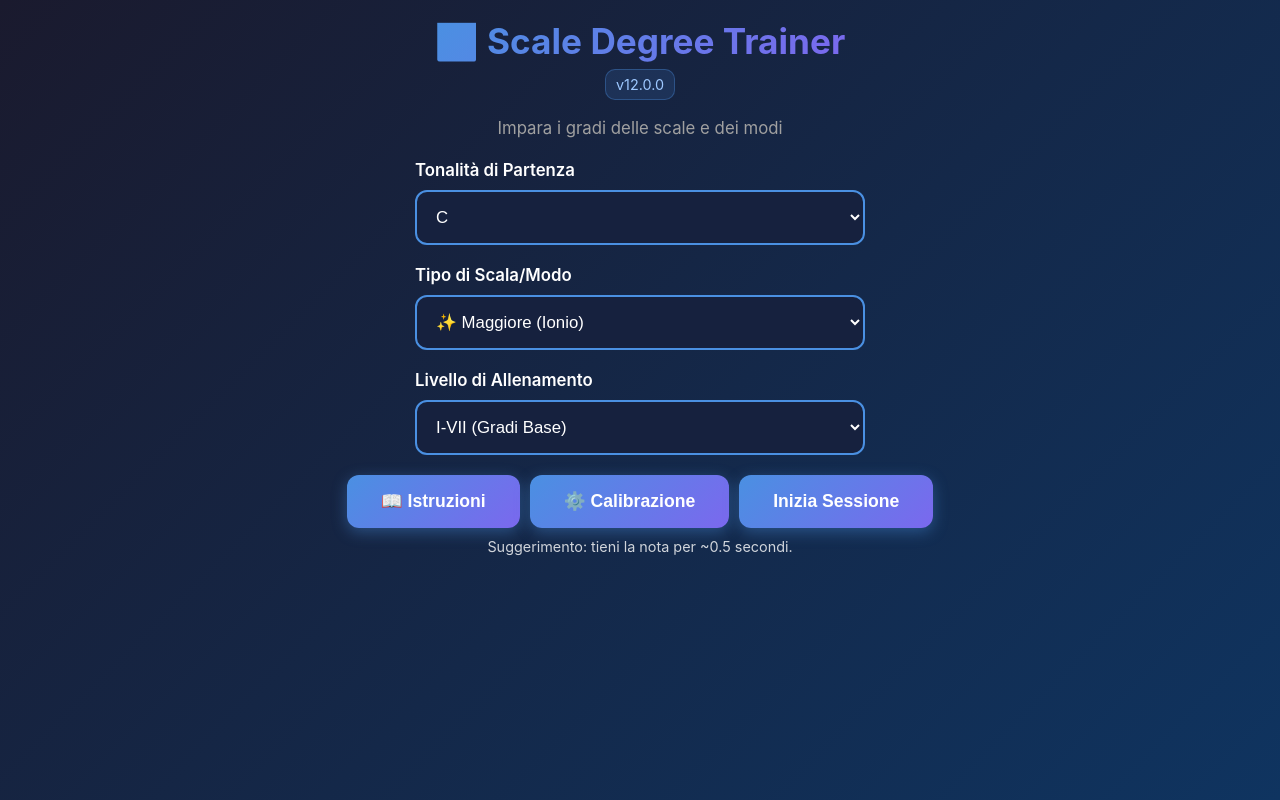
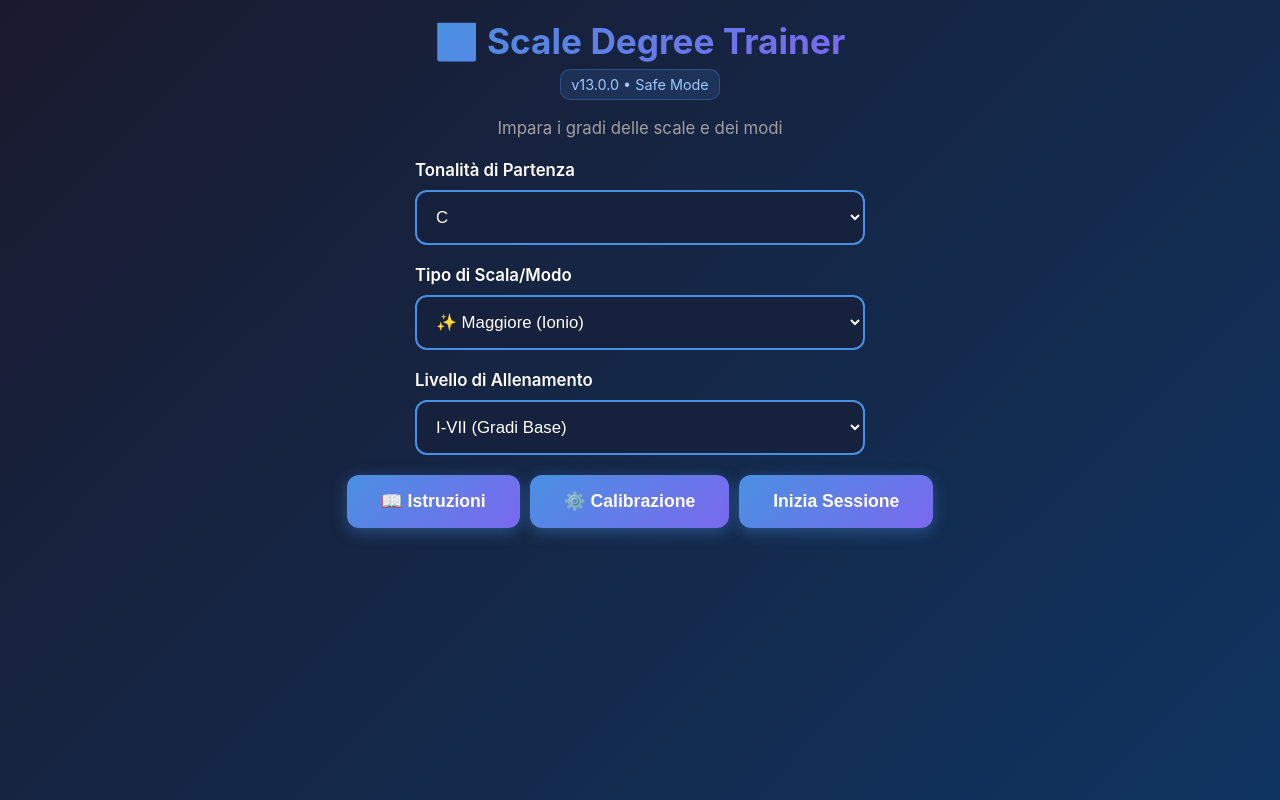
Before and after one commit to BoyCowLife/IntervalTrainer_V2, a plain HTML site: page index.html in a window 1280 px wide. Drawn offline with Linux system fonts and the light colour scheme.

Commit message:
Add files via upload

```diff
--- a/index.html
+++ b/index.html
@@ -6,8 +6,9 @@
 <meta name="apple-mobile-web-app-capable" content="yes">
 <meta name="apple-mobile-web-app-status-bar-style" content="black-translucent">
 <meta name="theme-color" content="#1a1a2e">
-<title>Scale Degree Trainer - v12.0.0</title>
+<title>Scale Degree Trainer - Jazz v13.0.0</title>
 <style>
+/* STILI ORIGINALI STABILI */
 *{margin:0;padding:0;box-sizing:border-box}
 :root{--primary-color:#4a90e2;--secondary-color:#7b68ee;--success-color:#4caf50;--error-color:#f44336;--bg-dark:#1a1a2e;--bg-card:#16213e;--text-primary:#fff;--text-secondary:#a0a0a0}
 body{font-family:-apple-system,BlinkMacSystemFont,'Segoe UI',Roboto,Oxygen,Ubuntu,Cantarell,sans-serif;background:linear-gradient(135deg,var(--bg-dark) 0%,#0f3460 100%);color:var(--text-primary);min-height:100vh;overflow-x:hidden;-webkit-font-smoothing:antialiased}
@@ -34,7 +35,7 @@ body{font-family:-apple-system,BlinkMacSystemFont,'Segoe UI',Roboto,Oxygen,Ubunt
 .btn-primary{padding:16px 34px;background:linear-gradient(135deg,var(--primary-color),var(--secondary-color));border:none;border-radius:12px;color:#fff;font-size:1.1rem;font-weight:600;cursor:pointer;transition:.3s;box-shadow:0 4px 15px rgba(74,144,226,.4)}
 .btn-primary:hover{transform:translateY(-2px);box-shadow:0 6px 20px rgba(74,144,226,.6)}
 .btn-primary:active{transform:translateY(0)}
-.sensitivity-controls{width:100%;max-width:500px;background:var(--bg-card);padding:20px;border-radius:12px;margin:0 auto 10px;}
+.sensitivity-controls{width:100%;max-width:500px;background:var(--bg-card);padding:20px;border-radius:12px;margin:0 auto 20px;}
 .slider-group{margin-bottom:16px}
 .slider-label{display:flex;justify-content:space-between;margin-bottom:6px;font-size:.95rem;color:var(--text-secondary)}
 .slider-value{color:var(--primary-color);font-weight:700}
@@ -71,15 +72,14 @@ body{font-family:-apple-system,BlinkMacSystemFont,'Segoe UI',Roboto,Oxygen,Ubunt
 .small{font-size:.9rem;opacity:.8}
 @media (max-width:768px){#setupScreen h1{font-size:2rem}.degree-question{font-size:2.2rem}.score-breakdown{grid-template-columns:1fr}}
 .result-details strong { display: block; font-size: 2.6rem; line-height: 1.1; color: #ffffff; margin-bottom: 6px; }
+@media (max-width: 480px) { .result-details strong { font-size: 2.2rem; } }
 </style>
 </head>
 <body>
 <div class="container">
-  <div id="errorBox" style="display:none; position:fixed; top:0; left:0; width:100%; background:red; color:white; padding:20px; z-index:9999; text-align:center;"></div>
-
   <div id="setupScreen" class="screen active">
     <h1>🎹 Scale Degree Trainer</h1>
-    <div class="version-badge" id="versionBadge">v12.0.0</div>
+    <div class="version-badge" id="versionBadge">v13.0.0</div>
     <p class="subtitle">Impara i gradi delle scale e dei modi</p>
 
     <div class="setup-section">
@@ -115,9 +115,9 @@ body{font-family:-apple-system,BlinkMacSystemFont,'Segoe UI',Roboto,Oxygen,Ubunt
         </select>
     </div>
 
-    <div id="mobileWarning" class="info-box warning-box" style="display:none;max-width:450px;margin-bottom:20px;">
+    <div id="mobileWarning" class="info-box warning-box" style="display:none;max-width:420px;">
       <h3>⚠️ iPhone/iPad rilevato</h3>
-      <p>Apri **Calibrazione** e abbassa “Volume Minimo” se non rileva la frequenza.</p>
+      <p>Se non compare la frequenza: apri <em>Calibrazione</em>, abbassa “Volume Minimo” o avvicina il microfono.</p>
     </div>
 
     <div style="display:flex; gap:10px; flex-wrap:wrap; justify-content:center;">
@@ -125,7 +125,6 @@ body{font-family:-apple-system,BlinkMacSystemFont,'Segoe UI',Roboto,Oxygen,Ubunt
       <button class="btn-primary" id="calibrationBtn">⚙️ Calibrazione</button>
       <button class="btn-primary" id="startBtn">Inizia Sessione</button>
     </div>
-    <div class="small" style="margin-top:10px;">Suggerimento: tieni la nota per ~0.5 secondi.</div>
   </div>
 
   <div id="instructionsScreen" class="screen">
@@ -182,37 +181,31 @@ body{font-family:-apple-system,BlinkMacSystemFont,'Segoe UI',Roboto,Oxygen,Ubunt
 </div>
 
 <script>
-// CATTURA GLOBALE ERRORI
-window.onerror = function(message, source, lineno, colno, error) {
-    const box = document.getElementById('errorBox');
-    box.style.display = 'block';
-    box.innerHTML += `ERRORE: ${message} at line ${lineno}<br>`;
-};
-
-const APP_VERSION='v12.0.0';
+const APP_VERSION='v13.0.0';
 
 class IntervalTrainerApp{
   constructor(){
+    // LOGICA JAZZ (DATI)
     this.selectedKey='C'; this.selectedMode='MAGGIORE'; this.selectedDegrees='DIATONIC';
     this.currentKey='C'; this.currentMode='MAGGIORE';
-
     this.keys = ['C', 'G', 'D', 'A', 'E', 'B', 'F#', 'F', 'Bb', 'Eb', 'Ab', 'Db'];
     this.modes = { 'MAGGIORE': [0, 2, 4, 5, 7, 9, 11], 'MINORE NATURALE': [0, 2, 3, 5, 7, 8, 10], 'DORICO': [0, 2, 3, 5, 7, 9, 10], 'MISOLIDIO': [0, 2, 4, 5, 7, 9, 10], 'MINORE ARMONICA': [0, 2, 3, 5, 7, 8, 11] };
     this.degreeMap = { 'DIATONIC': {0:'I', 2:'II', 4:'III', 5:'IV', 7:'V', 9:'VI', 11:'VII'}, 'CHORD_TONES': {0:'I', 4:'III', 7:'V', 11:'VII'}, 'ALL_7TH': {0:'I', 2:'9', 4:'III', 5:'11', 7:'V', 9:'13', 11:'VII'}, 'CHROMATIC_ALTER': {0:'I', 1:'b9', 2:'9', 3:'#9', 4:'III', 5:'IV', 6:'b5/#11', 7:'V', 8:'#5/b13', 9:'VI', 10:'b7', 11:'VII'} };
     this.noteNames = ['C', 'C#', 'D', 'D#', 'E', 'F', 'F#', 'G', 'G#', 'A', 'A#', 'B'];
     this.noteToMidi = {}; this.initializeNoteMaps();
 
+    // STATO ORIGINALE v6.8.3
     this.currentQuestion=0; this.totalQuestions=30; this.correctAnswers=0;
     this.currentDegreeInterval=null; this.lastDegree=null;
     this.quizStartTime = 0; this.totalResponseTime = 0; this.questionStartTime = 0;
 
+    // MOTORE AUDIO ORIGINALE v6.8.3 (INTATTO)
     this.audioContext=null; this.stream=null;
     this.preGain=null; this.hp=null; this.lp=null; this.analyser=null; this.dataArray=null; this.scriptNode=null; this.muteNode=null;
     this.isListening=false;
     this.isIOS=/iPad|iPhone|iPod/.test(navigator.userAgent);
     this.useScriptNode=this.isIOS;
     const pv=document.getElementById('pathValue'); if(pv) pv.textContent=this.isIOS?'iOS-SPN':'desktop';
-
     this.volumeThreshold=0.015; this.requiredStableDetections=3; this.spikeMultiplier=1.4; this.cooldownPeriod=500;
     this.currentVolume=0; this.noteStabilityBuffer=[];
     this.warmupStartTime=null; this.warmupDuration=300;
@@ -238,58 +231,55 @@ class IntervalTrainerApp{
   saveCalibration(){ localStorage.setItem('SCT_VOLUME', this.volumeThreshold.toFixed(3)); localStorage.setItem('SCT_STABILITY', this.requiredStableDetections); localStorage.setItem('SCT_SPIKE', this.spikeMultiplier.toFixed(1)); localStorage.setItem('SCT_COOLDOWN', this.cooldownPeriod); alert('Salvato!'); this.backFromCalibration(); }
 
   initEventListeners(){
-    const qs=(id)=>document.getElementById(id);
-    qs('keySelect').addEventListener('change',e=>this.selectedKey=e.target.value);
-    qs('modeSelect').addEventListener('change',e=>this.selectedMode=e.target.value);
-    qs('degreeSelect').addEventListener('change',e=>this.selectedDegrees=e.target.value);
+    const qs=(id)=>{ const el=document.getElementById(id); if(!el) console.error('Missing ID:', id); return el; };
+    if(qs('keySelect')) qs('keySelect').addEventListener('change',e=>this.selectedKey=e.target.value);
+    if(qs('modeSelect')) qs('modeSelect').addEventListener('change',e=>this.selectedMode=e.target.value);
+    if(qs('degreeSelect')) qs('degreeSelect').addEventListener('change',e=>this.selectedDegrees=e.target.value);
 
-    qs('instructionsBtn').addEventListener('click',()=>this.show('instructionsScreen'));
-    qs('instrBackBtn').addEventListener('click',()=>this.show('setupScreen'));
-    qs('calibrationBtn').addEventListener('click',()=>this.openCalibration());
-    qs('saveCalibrationBtn').addEventListener('click',()=>this.saveCalibration());
-    qs('backFromCalibrationBtn').addEventListener('click', (e)=>{ e.preventDefault(); e.stopPropagation(); this.backFromCalibration(); });
+    if(qs('instructionsBtn')) qs('instructionsBtn').addEventListener('click',()=>this.show('instructionsScreen'));
+    if(qs('instrBackBtn')) qs('instrBackBtn').addEventListener('click',()=>this.show('setupScreen'));
+    if(qs('calibrationBtn')) qs('calibrationBtn').addEventListener('click',()=>this.openCalibration());
+    if(qs('saveCalibrationBtn')) qs('saveCalibrationBtn').addEventListener('click',()=>this.saveCalibration());
+    if(qs('backFromCalibrationBtn')) qs('backFromCalibrationBtn').addEventListener('click', async (e)=>{ e.preventDefault(); e.stopPropagation(); await this.backFromCalibration(); });
 
-    // FIX CRITICO: Avvio sincrono + audio asincrono senza await bloccante
-    qs('startBtn').addEventListener('click', ()=>{
-        this.show('quizScreen'); // Cambio pagina immediato
-        this.startQuiz(); // Poi avvio logica
-    });
+    // FIX CRASH: Check esistenza e avvio sincrono
+    if(qs('startBtn')) qs('startBtn').addEventListener('click',async ()=>{ this.show('quizScreen'); await this.startQuiz(); });
 
-    qs('stopQuizBtn').addEventListener('click',()=>this.stopQuiz());
-    qs('repeatQuizBtn').addEventListener('click',()=>this.restart(false));
-    qs('backToHomeBtn').addEventListener('click',()=>this.restart(true));
+    if(qs('stopQuizBtn')) qs('stopQuizBtn').addEventListener('click',()=>this.stopQuiz());
+    if(qs('repeatQuizBtn')) qs('repeatQuizBtn').addEventListener('click',()=>this.restart(false));
+    if(qs('backToHomeBtn')) qs('backToHomeBtn').addEventListener('click',()=>this.restart(true));
+
     document.body.addEventListener('touchend',async()=>{ if(this.audioContext && this.audioContext.state==='suspended'){ try{await this.audioContext.resume()}catch(_){ } } },{passive:true});
   }
 
   initSliders(){
-    const setVal=(id,val,fmt=v=>v)=>{document.getElementById(id).textContent=fmt(val)};
+    const setVal=(id,val,fmt=v=>v)=>{const el=document.getElementById(id); if(el) el.textContent=fmt(val)};
     const vol=document.getElementById('volumeSlider'), stab=document.getElementById('stabilitySlider'), spike=document.getElementById('spikeSlider'), cool=document.getElementById('cooldownSlider');
-    vol.addEventListener('input',e=>{const v=parseFloat(e.target.value); setVal('volumeValue',v,v=>v.toFixed(3)); this.volumeThreshold=v; });
-    stab.addEventListener('input',e=>{const v=parseInt(e.target.value); setVal('stabilityValue',v); this.requiredStableDetections=v; });
-    spike.addEventListener('input',e=>{const v=parseFloat(e.target.value); setVal('spikeValue',v,v=>v.toFixed(1)+'x'); this.spikeMultiplier=v; });
-    cool.addEventListener('input',e=>{const v=parseInt(e.target.value); setVal('cooldownValue',v); this.cooldownPeriod=v; });
-
+    if(vol) vol.addEventListener('input',e=>{const v=parseFloat(e.target.value); setVal('volumeValue',v,v=>v.toFixed(3)); this.volumeThreshold=v; });
+    if(stab) stab.addEventListener('input',e=>{const v=parseInt(e.target.value); setVal('stabilityValue',v); this.requiredStableDetections=v; });
+    if(spike) spike.addEventListener('input',e=>{const v=parseFloat(e.target.value); setVal('spikeValue',v,v=>v.toFixed(1)+'x'); this.spikeMultiplier=v; });
+    if(cool) cool.addEventListener('input',e=>{const v=parseInt(e.target.value); setVal('cooldownValue',v); this.cooldownPeriod=v; });
+    // Preset logic...
     const activatePreset=(volVal,stabVal,spikeVal,coolVal,presetId)=>{
-      vol.value=volVal; stab.value=stabVal; spike.value=spikeVal; cool.value=coolVal;
+      if(vol) vol.value=volVal; if(stab) stab.value=stabVal; if(spike) spike.value=spikeVal; if(cool) cool.value=coolVal;
       setVal('volumeValue',volVal,v=>v.toFixed(3)); setVal('stabilityValue',stabVal); setVal('spikeValue',spikeVal,v=>v.toFixed(1)+'x'); setVal('cooldownValue',coolVal);
       this.volumeThreshold=volVal; this.requiredStableDetections=stabVal; this.spikeMultiplier=spikeVal; this.cooldownPeriod=coolVal;
-      document.querySelectorAll('.btn-preset').forEach(b=>b.classList.remove('active')); document.getElementById(presetId).classList.add('active');
+      document.querySelectorAll('.btn-preset').forEach(b=>b.classList.remove('active'));
+      const btn = document.getElementById(presetId); if(btn) btn.classList.add('active');
     };
-
-    document.getElementById('presetDesktop').addEventListener('click',()=>activatePreset(0.015,3,1.4,500,'presetDesktop'));
-    document.getElementById('presetMobile').addEventListener('click',()=>activatePreset(0.05,4,1.8,700,'presetMobile'));
-    document.getElementById('presetCustom').addEventListener('click',()=>{ document.querySelectorAll('.btn-preset').forEach(b=>b.classList.remove('active')); document.getElementById('presetCustom').classList.add('active'); });
+    if(document.getElementById('presetDesktop')) document.getElementById('presetDesktop').addEventListener('click',()=>activatePreset(0.015,3,1.4,500,'presetDesktop'));
+    if(document.getElementById('presetMobile')) document.getElementById('presetMobile').addEventListener('click',()=>activatePreset(0.05,4,1.8,700,'presetMobile'));
+    if(document.getElementById('presetCustom')) document.getElementById('presetCustom').addEventListener('click',()=>{ document.querySelectorAll('.btn-preset').forEach(b=>b.classList.remove('active')); document.getElementById('presetCustom').classList.add('active'); });
 
     if (localStorage.getItem('SCT_VOLUME') === null) { activatePreset(0.015,3,1.4,500,'presetDesktop'); }
     else { activatePreset(this.volumeThreshold, this.requiredStableDetections, this.spikeMultiplier, this.cooldownPeriod, 'presetCustom'); }
   }
 
-  show(id){ ['setupScreen','instructionsScreen','calibrationScreen','quizScreen'].forEach(s=>{ const el=document.getElementById(s); if(s===id){ el.classList.add('active'); el.style.display='flex'; }else{ el.classList.remove('active'); el.style.display='none'; } }); }
+  show(id){ ['setupScreen','instructionsScreen','calibrationScreen','quizScreen'].forEach(s=>{ const el=document.getElementById(s); if(s===id){ if(el){el.classList.add('active'); el.style.display='flex';} }else{ if(el){el.classList.remove('active'); el.style.display='none';} } }); }
 
-  // --- CORE AUDIO (ORIGINALE V6.8.3 - INTATTO) ---
+  // --- MOTORE AUDIO v6.8.3 ---
   async ensureAudioContext(){ if(!this.audioContext){ this.audioContext=new (window.AudioContext||window.webkitAudioContext)({latencyHint:'interactive'}); } if(this.audioContext.state==='suspended'){ try{await this.audioContext.resume()}catch(_){ } } }
   async getStream(){ if(this.isIOS){ return navigator.mediaDevices.getUserMedia({audio:{echoCancellation:true,noiseSuppression:true,autoGainControl:true,channelCount:1,sampleRate:{ideal:48000}}}); }else{ return navigator.mediaDevices.getUserMedia({audio:{echoCancellation:false,noiseSuppression:false,autoGainControl:false,channelCount:1}}); } }
-
   async buildAudioChain(stream){
     await this.ensureAudioContext();
     this.preGain=this.audioContext.createGain(); this.preGain.gain.value=this.isIOS?6.0:1.0;
@@ -385,6 +375,7 @@ class IntervalTrainerApp{
     const n=Math.round(12*Math.log2(f/C0)); return names[((n%12)+12)%12];
   }
 
+  // --- LOGICA QUIZ NUOVA (v13) ---
   evaluateAnswer(detected){
     const responseTime = Date.now() - this.questionStartTime;
     this.totalResponseTime += responseTime;
@@ -418,7 +409,7 @@ class IntervalTrainerApp{
         this.currentQuestion++;
         if(this.currentQuestion<this.totalQuestions){ this.generateQuestion(); }
         else { this.showFinalScore(); }
-    }, 1800);
+    }, 1500);
   }
 
   showFinalScore(){
@@ -431,27 +422,14 @@ class IntervalTrainerApp{
     document.getElementById('averageTimeDisplay').textContent=avgTime.toFixed(1) + 's';
   }
 
-  async openCalibration(){ this.noteStabilityBuffer=[]; this.volumeHistory=[]; this.currentSilenceFrames=0; this.readyForNextNote=true; this.lastNoteTime=0; this.warmupStartTime=null; this.show('calibrationScreen'); await this.setupAudioForCalibration(); }
-  async setupAudioForCalibration(){ try{ const stream=await this.getStream(); this.stream=stream; await this.buildAudioChain(stream); this.isListening=true; this.warmupStartTime=Date.now(); if(!this.useScriptNode) this.detectCalibrationPitch(); }catch(err){ console.error('Mic error (calibration):',err); alert('Impossibile accedere al microfono.'); } }
-  saveCalibration(){ this.backFromCalibration(); }
-  async backFromCalibration(){
-    try{ this.isListening=false; if(this.stream){ this.stream.getTracks().forEach(t=>t.stop()); this.stream=null; } for(const n of [this.scriptNode,this.muteNode,this.lp,this.hp,this.preGain]){ try{ n && n.disconnect && n.disconnect(); }catch(_){} } this.scriptNode=this.muteNode=this.lp=this.hp=this.preGain=null; if(this.audioContext){ try{ await this.audioContext.close(); }catch(_){} this.audioContext=null; } }finally{ this.noteStabilityBuffer=[]; this.currentSilenceFrames=0; this.readyForNextNote=true; const n=document.getElementById('calibrationNote'); if(n) n.textContent='-'; this.show('setupScreen'); }
+  async startQuiz(){
+    this.quizStartTime = Date.now(); this.totalResponseTime = 0;
+    this.show('quizScreen');
+    await this.setupAudio();
+    this.generateQuestion();
   }
 
-  // FIX DEFINITIVO START
-  async startQuiz(){
-    this.quizStartTime = Date.now();
-    this.totalResponseTime = 0;
-    try {
-        await this.setupAudio();
-        this.generateQuestion();
-    } catch(e) {
-        console.error(e);
-        alert('Errore avvio: ' + e.message);
-    }
-  }
-
-  async setupAudio(){ try{ const stream=await this.getStream(); this.stream=stream; await this.buildAudioChain(stream); this.isListening=true; this.warmupStartTime=Date.now(); this.isCapturing=false; if(!this.useScriptNode) this.detectPitch(); }catch(err){ console.error('Mic error (quiz):',err); alert('Impossibile accedere al microfono.'); } }
+  async setupAudio(){ try{ const stream=await this.getStream(); this.stream=stream; await this.buildAudioChain(stream); this.isListening=true; this.warmupStartTime=Date.now(); this.isCapturing=false; if(!this.useScriptNode) this.detectPitch(); }catch(err){ console.error('Mic error (quiz):',err); alert('Errore microfono.'); } }
   stopQuiz(){ this.backFromCalibration(); }
   restart(toHome){ if(toHome){this.backFromCalibration();}else{this.backFromCalibration().then(()=>this.startQuiz());} }
 
@@ -465,10 +443,13 @@ class IntervalTrainerApp{
     if(this.selectedMode==='RANDOM_MODE'){ const modes=Object.keys(this.modes); this.currentMode=modes[Math.floor(Math.random()*modes.length)]; } else { this.currentMode=this.selectedMode; }
 
     const availableDegrees = Object.keys(this.degreeMap[this.selectedDegrees]);
-    let dIndex; do{ dIndex=Math.floor(Math.random()*availableDegrees.length); } while(availableDegrees[dIndex]===this.lastDegree);
-    this.lastDegree=availableDegrees[dIndex]; this.currentDegreeInterval=dIndex;
+    let dIndex;
+    do{ dIndex=Math.floor(Math.random()*availableDegrees.length); } while(availableDegrees[dIndex]===this.lastDegree);
+    this.lastDegree=availableDegrees[dIndex];
+    this.currentDegreeInterval=dIndex;
 
     const expectedData = this.getNoteFromInterval(this.currentKey, this.currentMode, this.currentDegreeInterval);
+
     document.getElementById('scaleDisplay').textContent=`${this.currentKey} ${this.currentMode}`;
     document.getElementById('degreeQuestion').textContent=expectedData.degreeName;
     document.getElementById('currentQuestion').textContent=this.currentQuestion+1;
@@ -477,15 +458,11 @@ class IntervalTrainerApp{
 }
 
 document.addEventListener('DOMContentLoaded',()=>{
-  console.log(`🚀 Scale Degree Trainer ${APP_VERSION} – Debug Edition`);
-  document.getElementById('versionBadge').textContent=`${APP_VERSION}`;
-  try {
-      window.app=new IntervalTrainerApp();
-      const isMobile=/iPhone|iPad|iPod|Android/i.test(navigator.userAgent);
-      if(isMobile){ document.getElementById('mobileWarning').style.display='block'; }
-  } catch(e) {
-      alert('Errore critico avvio: ' + e.message);
-  }
+  console.log(`🚀 Scale Degree Trainer ${APP_VERSION} – Safe Mode`);
+  document.getElementById('versionBadge').textContent=`${APP_VERSION} • Safe Mode`;
+  window.app=new IntervalTrainerApp();
+  const isMobile=/iPhone|iPad|iPod|Android/i.test(navigator.userAgent);
+  if(isMobile){ document.getElementById('mobileWarning').style.display='block'; }
 });
 </script>
 </body>
```
